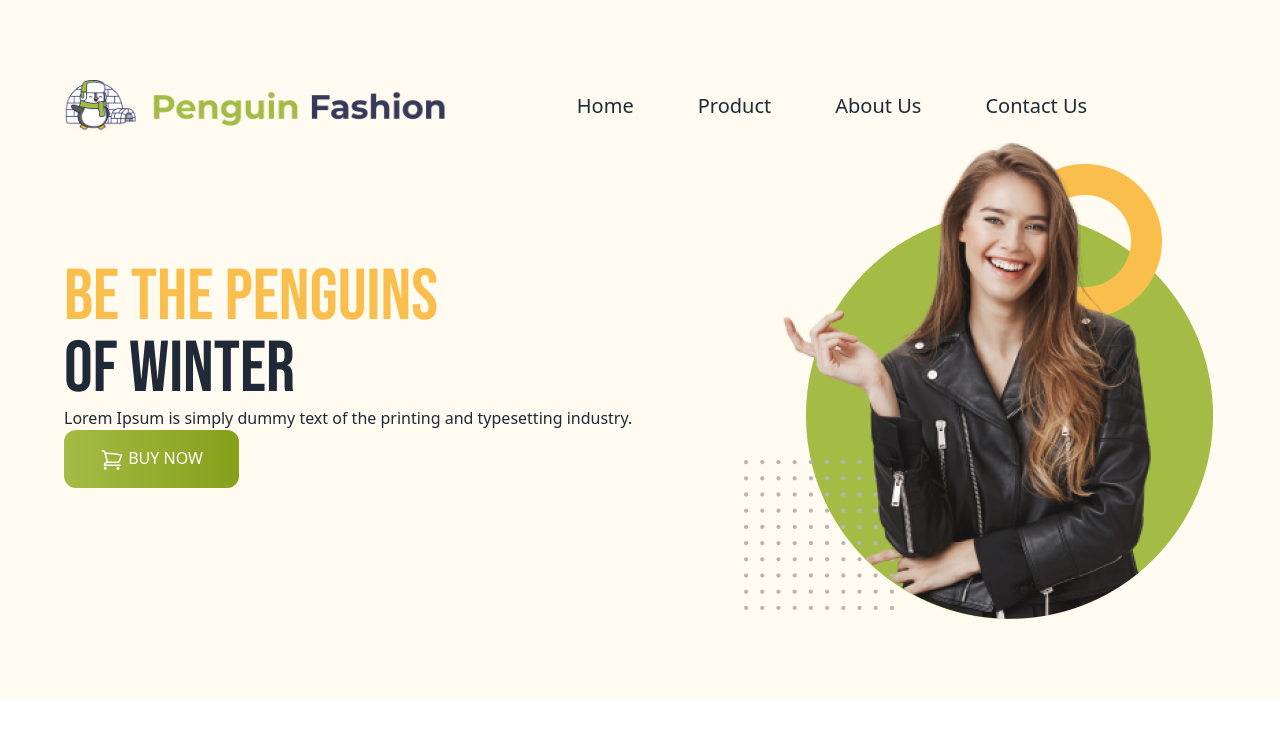
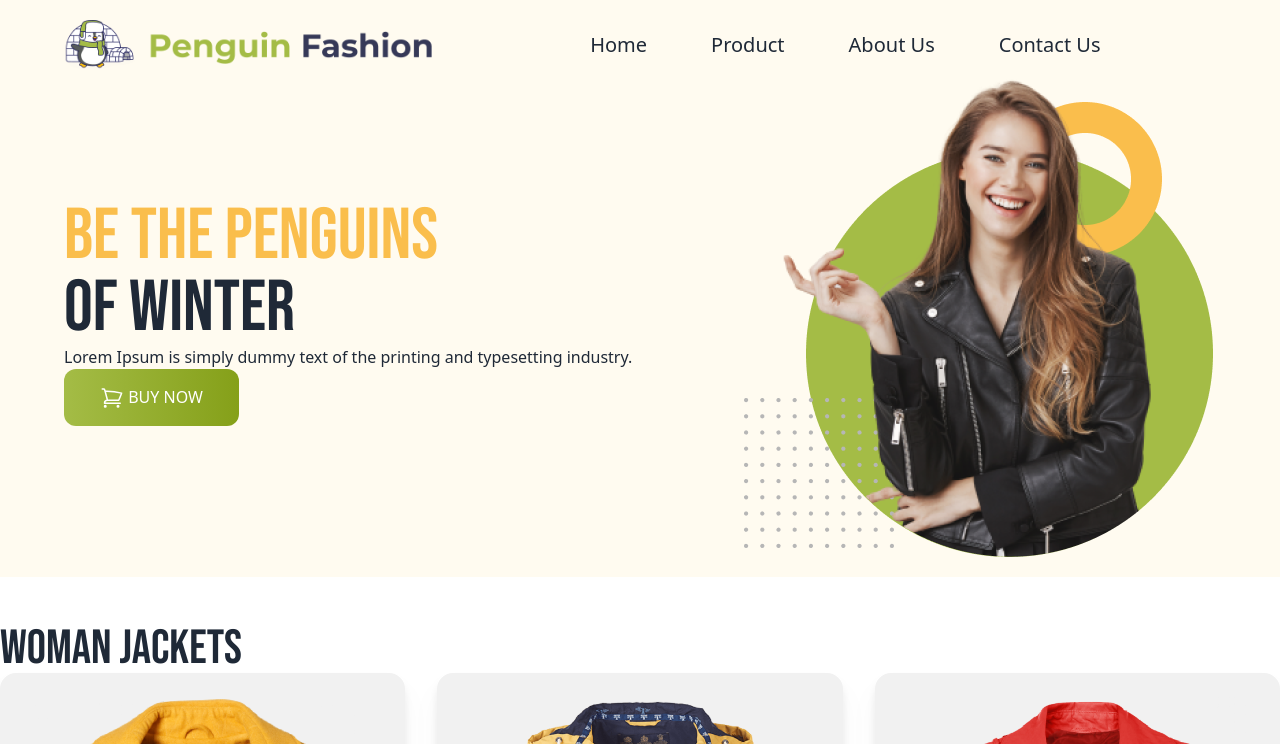
Before and after one commit to wwwshoaib/module-12-penguin-fashion-with-tailwind, a plain HTML site: page index.html in a window 1280 px wide. Shown: the top 744 px of the page. Drawn offline with nearby package versions, Linux system fonts and the light colour scheme.

Commit message:
navbar added again

```diff
--- a/index.html
+++ b/index.html
@@ -25,9 +25,9 @@
 </head>
 
 <body>
-    <header class="bg-[#FFFBF0] px-4 py-20 md:px-16">
+    <header class="bg-[#FFFBF0] px-4 py-5 gap-0 lg:gap-40  md:px-16">
         <!-- nav -->
-        <nav class=" flex justify-center items-center  flex-col lg:flex-row md:mb-15 lg:mb-0 mb-8">
+        <nav class=" flex justify-center items-center  flex-col lg:flex-row md:mb-15 lg:mb-0 mb-8 space-x-0 lg:space-x-10">
             <!-- logo -->
 
                 <div class="w-[100%] md:w-[50%] md:mb-0 mb-8">
```
